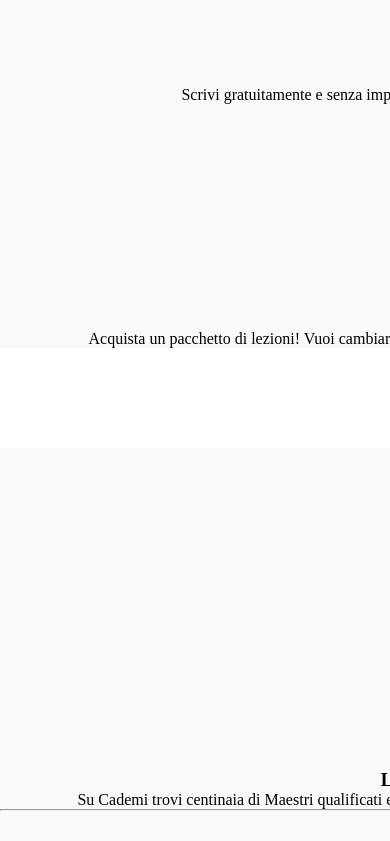
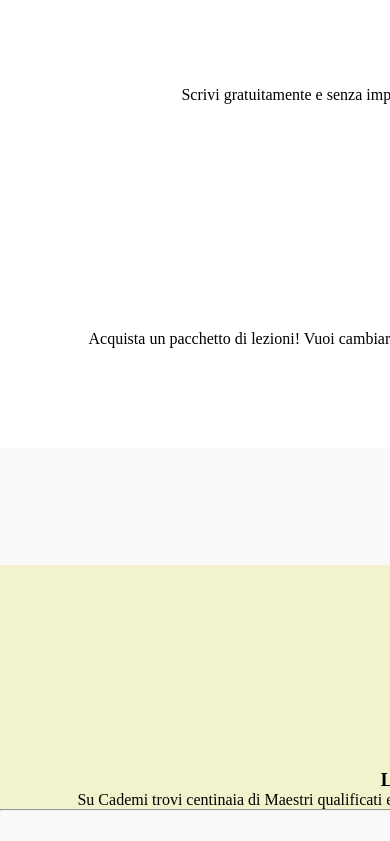
Before and after one commit to sertech89/html-css-resp-wannabe, a plain HTML site: page index.html in a window 390 px wide. Shown: the part 1156-1997 px from the top of the page. Drawn offline with Linux system fonts and the light colour scheme.

Commit message:
aggiunta colore

```diff
--- a/asset/style.css
+++ b/asset/style.css
@@ -26,6 +26,7 @@
   #lezioni .row>.left, #lezioni .row>.right {
     width: 100%;
     float: left;
+    background-color: rgba(242,242,205,255);
   }
 }
 
@@ -72,6 +73,7 @@
   #steps .row>.left, #steps .row>.central, #steps .row>.right {
     float: left;
     width: 100%;
+    background-color: white;
   }
 }
 
@@ -103,6 +105,17 @@
   margin-top: 80px;
 }
 
+
+@media screen and (max-width: 768px) {
+  #why .row>.left, #why .row>.first,
+  #why .row>.second,
+  #why .row>.third  {
+    float: left;
+    width: 100%;
+    background-color: rgba(242,242,205,255);
+  }
+}
+
 #why .row img {
   background-color: #428bca;
   border-radius: 50%;
```
